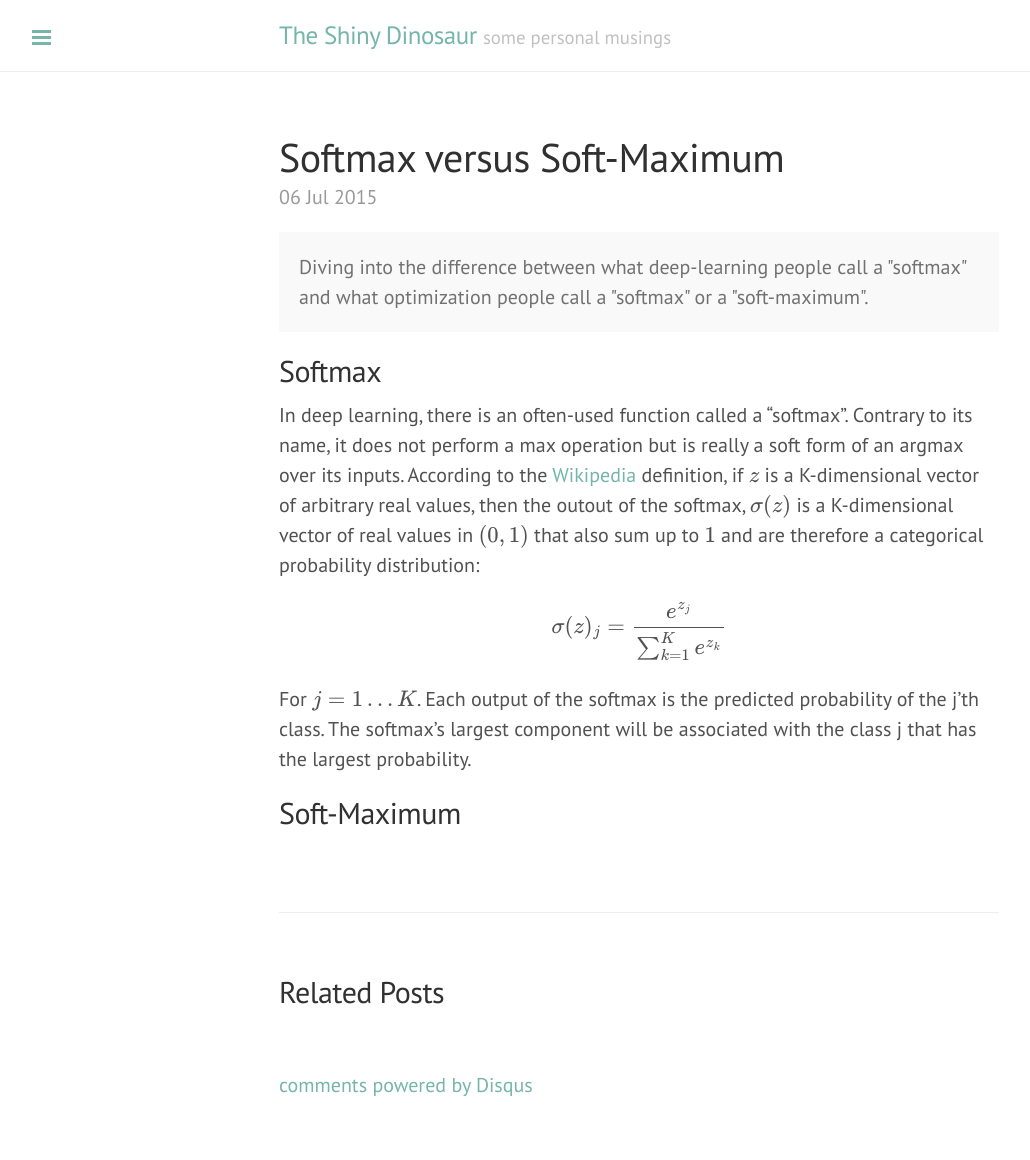
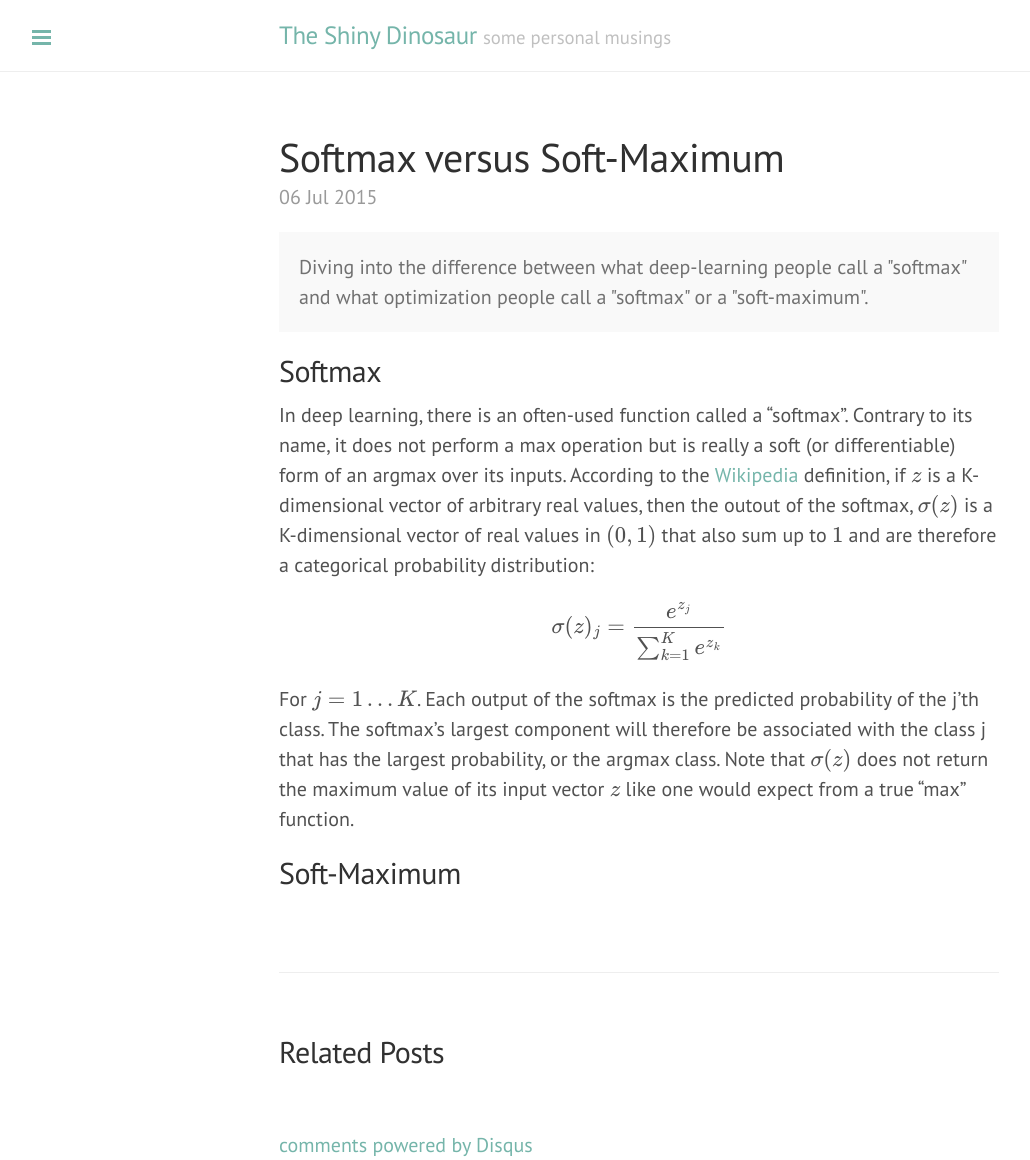
Before and after one commit to shinydinosaur/shinydinosaur.github.io, a Jekyll site: the page built from _posts/2015-07-06-softmax-versus-soft-maximum.md, in a window 1280 px wide. Shown: the whole page, without its empty margins (1-1031 px from the left). Built offline with Jekyll 4.4.1, drawn with Linux system fonts in a browser that asks for light colours; formulas are drawn with MathJax 3; comment, search, counter and statistics services are not loaded; before the commit the page ends 1100 px from its top, so only the background shows below that.

Commit message:
Updated 2015-07-06-softmax-versus-soft-maximum.md

```diff
--- a/_posts/2015-07-06-softmax-versus-soft-maximum.md
+++ b/_posts/2015-07-06-softmax-versus-soft-maximum.md
@@ -14,11 +14,11 @@
 </div>
 
 ## Softmax
-In deep learning, there is an often-used function called a "softmax". Contrary to its name, it does not perform a max operation but is really a soft form of an argmax over its inputs. According to the [Wikipedia](https://en.wikipedia.org/wiki/Softmax_function) definition, if \\(z\\) is a K-dimensional vector of arbitrary real values, then the outout of the softmax, \\(\sigma(z)\\) is a K-dimensional vector of real values in \\((0,1)\\) that also sum up to \\(1\\) and are therefore a categorical probability distribution:
+In deep learning, there is an often-used function called a "softmax". Contrary to its name, it does not perform a max operation but is really a soft (or differentiable) form of an argmax over its inputs. According to the [Wikipedia](https://en.wikipedia.org/wiki/Softmax_function) definition, if \\(z\\) is a K-dimensional vector of arbitrary real values, then the outout of the softmax, \\(\sigma(z)\\) is a K-dimensional vector of real values in \\((0,1)\\) that also sum up to \\(1\\) and are therefore a categorical probability distribution:
 
 $$\sigma(z)_j = \frac{e^{z_j}}{\sum_{k=1}^{K}e^{z_k}}$$
 
-For \\(j=1\dots K\\). Each output of the softmax is the predicted probability of the j'th class. The softmax's largest component will be associated with the class j that has the largest probability.
+For \\(j=1\dots K\\). Each output of the softmax is the predicted probability of the j'th class. The softmax's largest component will therefore be associated with the class j that has the largest probability, or the argmax class. Note that \\(\sigma(z)\\) does not return the maximum value of its input vector \\(z\\) like one would expect from a true "max" function.
 
 
 
```
